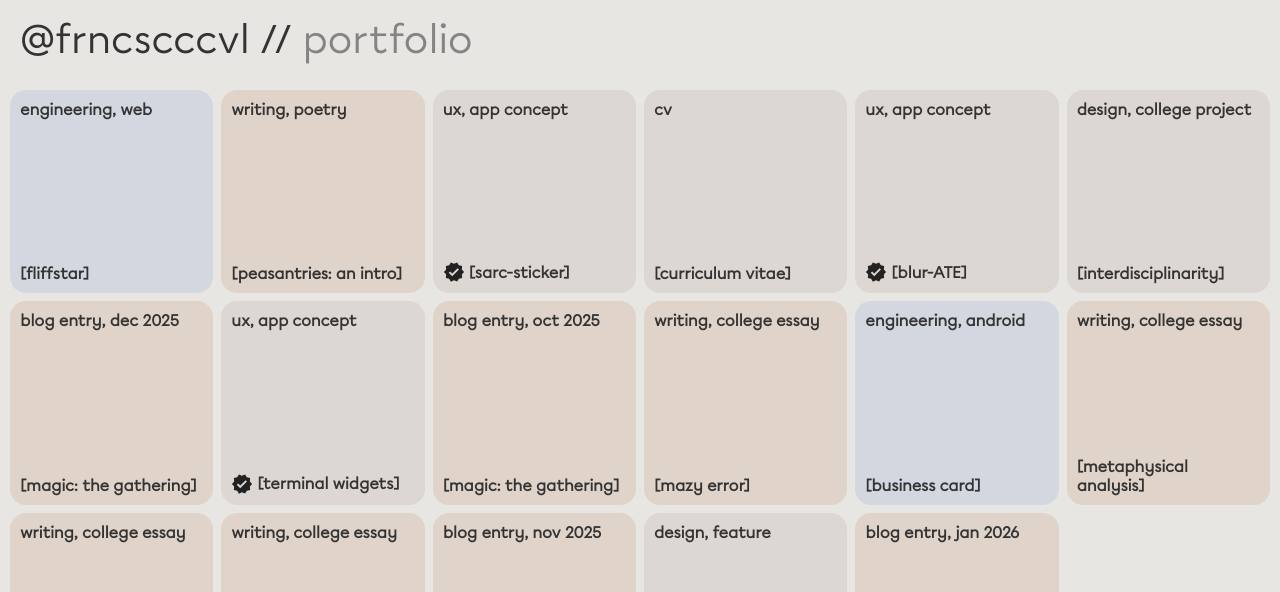
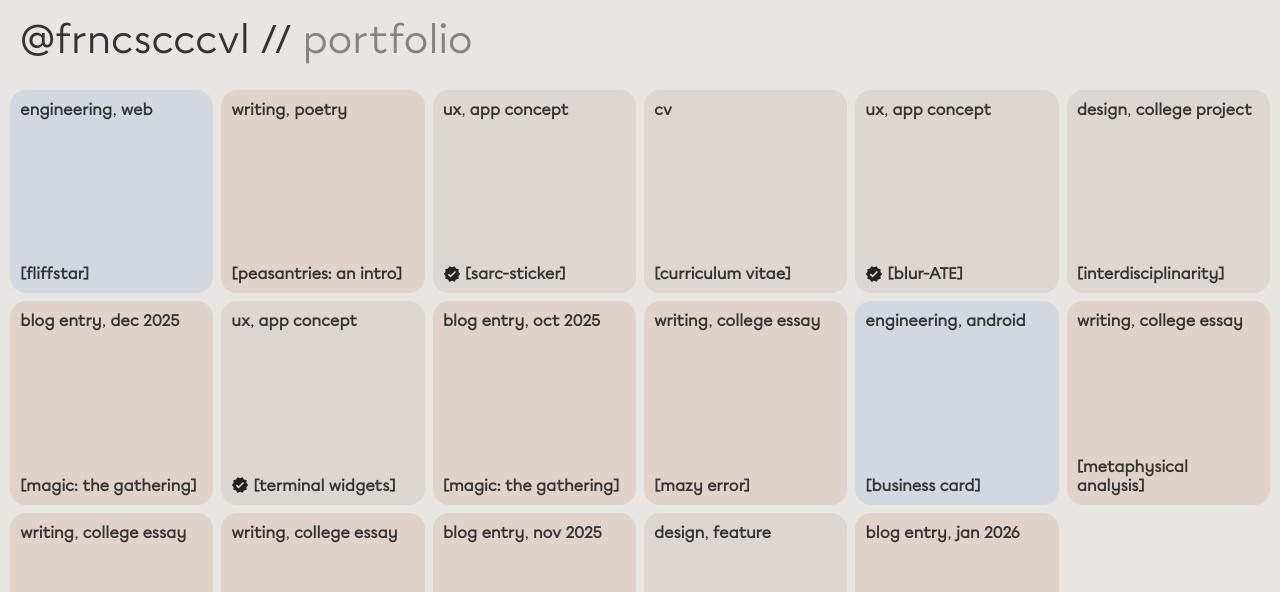
Before and after one commit to frncscccvl/portfolio-react, a React (Create React App) app: page / in a window 1280 px wide. Shown: the top 592 px of the page. Built offline with nearby package versions, Linux system fonts and the light colour scheme.

Commit message:
fix keywords styling bug

```diff
--- a/src/components/ProjectCard.css
+++ b/src/components/ProjectCard.css
@@ -56,7 +56,7 @@
   font-weight: 500;
 
   padding-left: 20px;
-  padding-right: 6px;
+  /*padding-right: 6px;*/
   position: relative; /* Needed to position the icon absolutely */
 }
 
@@ -73,6 +73,7 @@
   line-height: 1;
   font-weight: 700;
   text-decoration: none;
+  z-index: 4;
 
   /* Make sure the 'x' itself doesn't cause a pointer change, as the parent span is clickable */
   pointer-events: none;
@@ -130,6 +131,11 @@
 }
 
 .icon-size {
-  height: 22px;
-  width: 22px;
+  height: 18px;
+  width: 18px;
 }
+
+.keyword-seperator {
+  display: inline-block;
+  text-decoration: none;
+}
--- a/src/components/ProjectCard.js
+++ b/src/components/ProjectCard.js
@@ -21,27 +21,30 @@ const ProjectCard = ({ project, onClick, isSelected, category, onKeywordClick, a
       {/*<h4>{project.categories}</h4>*/}
       <div className="card-keywords">
         {keywords.map((keyword, index) => (
+          <React.Fragment key={keyword}>
             <span
-            key={keyword}
               className={`keyword ${activeKeywordFilter === keyword ? 'active' : ''}`}
               onClick={(e) => {
                 e.stopPropagation();
                 onKeywordClick(keyword, project.category);
               }}
             >
+              {/* 'x' icon rendering logic */}
               {activeKeywordFilter === keyword && (
                 <span className="clear-filter-icon">&times;</span>
               )}
 
-            <h4>{keyword}
+              {/* The keyword text */}
+              <h4>{keyword}</h4>
+            </span>
+
+            {/* 🔑 2. Render the comma and space OUTSIDE the clickable SPAN */}
             {index < keywords.length - 1 &&
-              <>
-                {','}
-                {/* 🔑 This forces a visible space */}
-                &nbsp;
-              </>
-            }</h4>
+              <span className="keyword-separator">
+                {','}&nbsp;
               </span>
+            }
+          </React.Fragment>
         ))}
       </div>
 
```
Lines whose indentation alone changed are shown as unchanged.
